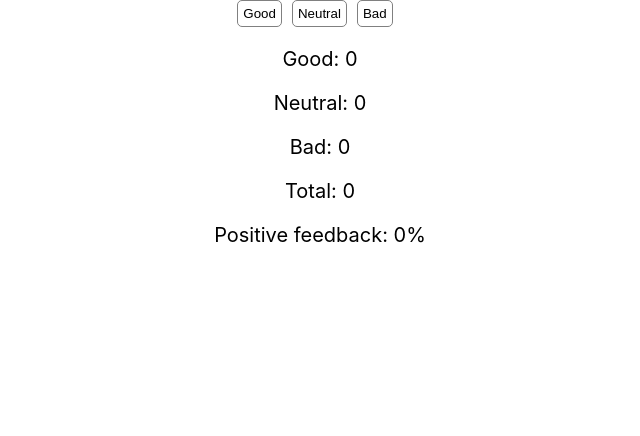
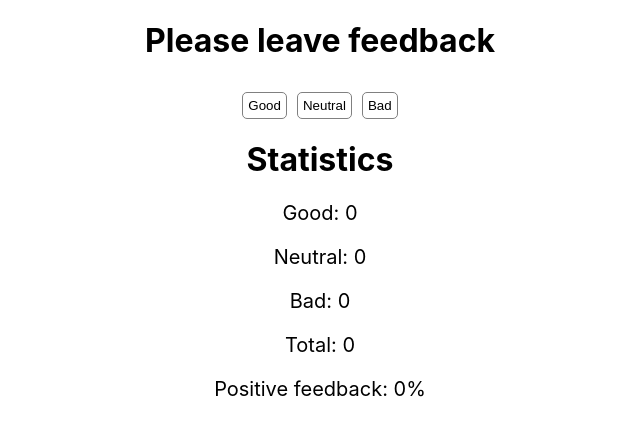
Before and after one commit to zhitnyak/goit-react-hw-02-feedback, a React (Create React App) app: page / in a window 1280 px wide. Shown: the top 436 px of the page, without its empty margins (320-960 px from the left). Built offline with nearby package versions, Linux system fonts and the light colour scheme.

Commit message:
statistic comleted

```diff
--- a/src/App.js
+++ b/src/App.js
@@ -1,6 +1,7 @@
 import React, { Component } from 'react';
 import './App.css';
 import FeedbackOptions from './components/FeedbackOptions/FeedbackOptions';
+import Section from './components/Section/Section';
 // import Vidget from './components/Vidget';
 // import TodoList from './components/TodoList/TodoList';
 // import initialTodos from './components/TodoList/todos.json';
@@ -36,12 +37,14 @@ class App extends Component {
 
     return (
       <div className="App">
-        {/* <p title="Please leave feedback"> */}
-        <FeedbackOptions
-          options={Object.keys(this.state)}
-          onLeaveFeedback={this.handleButtonClick}
-        />
-        <div title="Statistics">
+        <Section title="Please leave feedback">
+          <FeedbackOptions
+            options={Object.keys(this.state)}
+            onLeaveFeedback={this.handleButtonClick}
+          />
+        </Section>
+
+        <Section title="Statistics">
           <Statistics
             good={good}
             neutral={neutral}
@@ -49,8 +52,7 @@ class App extends Component {
             total={this.countTotalFeedback()}
             positivePercentage={`${this.countPositiveFeedbackPercentage()}%`}
           />
-        </div>
-        {/* </p> */}
+        </Section>
       </div>
     );
   }
--- a/src/components/FeedbackOptions/FeedbackOptions.js
+++ b/src/components/FeedbackOptions/FeedbackOptions.js
@@ -1,16 +1,18 @@
 import PropTypes from 'prop-types';
+import { Fragment } from 'react';
 import css from './FeedbackOptions.module.css';
 
 const FeedbackOptions = ({ options, onLeaveFeedback }) =>
-  options.map(el => (
+  options.map((el, idx) => (
+    <Fragment key={idx}>
       <button
         className={css.btn}
         onClick={() => onLeaveFeedback(el)}
         type="button"
-      key={el}
       >
         {el}
       </button>
+    </Fragment>
   ));
 
 FeedbackOptions.propTypes = {
--- a/src/components/FeedbackOptions/FeedbackOptions.module.css
+++ b/src/components/FeedbackOptions/FeedbackOptions.module.css
@@ -1,6 +1,6 @@
 .btn {
   padding: 5px;
-  margin-right: 10px;
+  margin: 10px 5px 0;
   background-color: #fff;
   border: 1px solid grey;
   cursor: pointer;
--- a/src/components/Section/Section.js
+++ b/src/components/Section/Section.js
@@ -0,0 +1,13 @@
+import PropTypes from 'prop-types';
+
+const Section = ({ title, children }) => (
+  <>
+    <h1>{title}</h1>
+    {children}
+  </>
+);
+Section.propTypes = {
+  title: PropTypes.string.isRequired,
+  children: PropTypes.array.isRequired,
+};
+export default Section;
```
Lines whose indentation alone changed are shown as unchanged.
